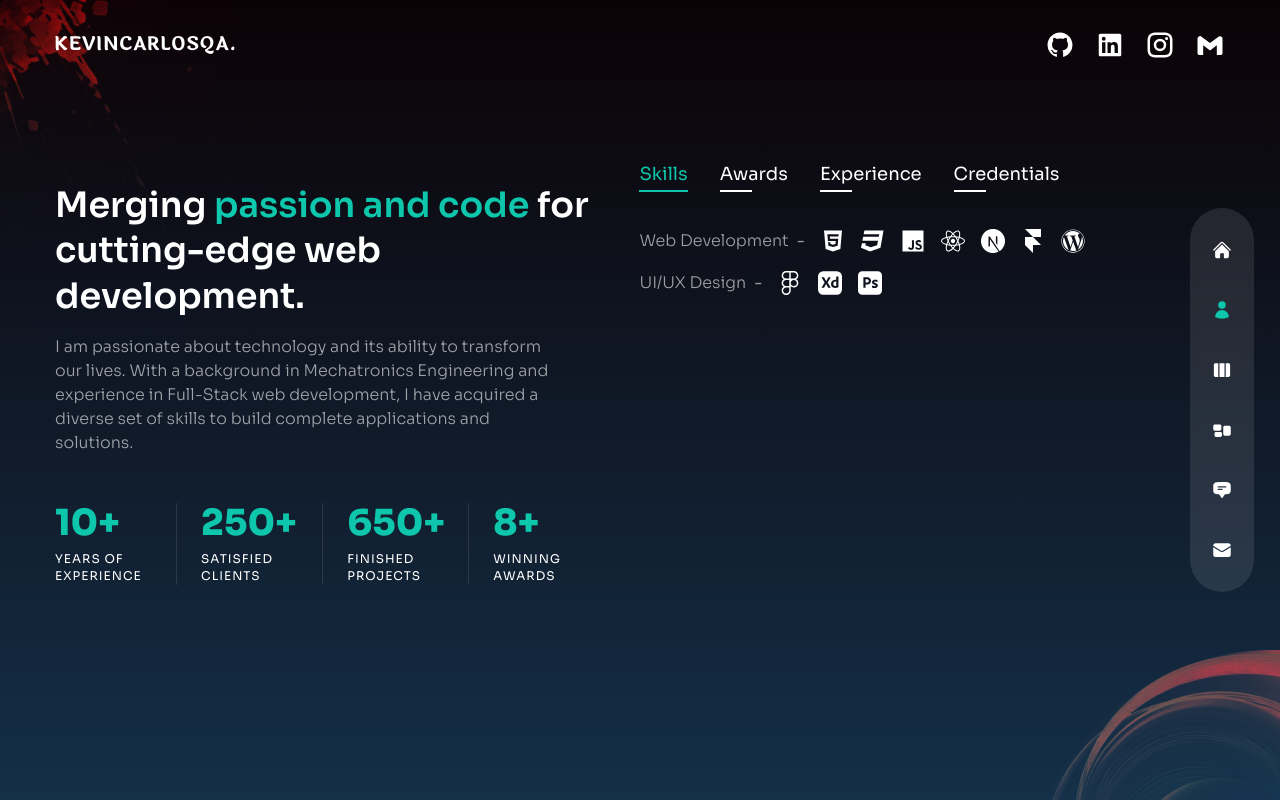
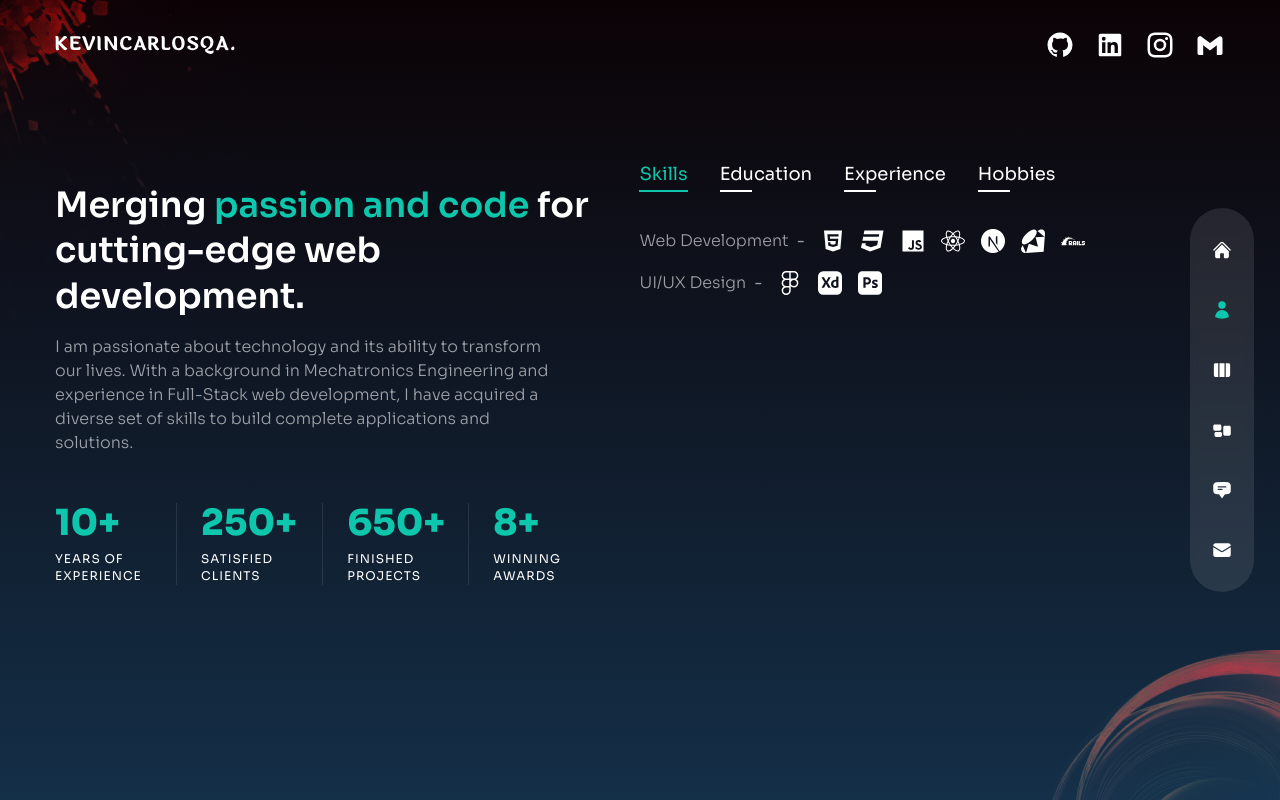
Before and after one commit to Kevincarlosqa/Portfolio, a Next.js app: page /about in a window 1280 px wide. Built offline with nearby package versions, Linux system fonts and the light colour scheme.

Commit message:
change: about info

```diff
--- a/components/Phoenix.jsx
+++ b/components/Phoenix.jsx
@@ -7,7 +7,7 @@ const Phoenix = () => {
   return (
     <Canvas
       // className="mt-20 ml-5"
-      className="overflow-visible z-[999]"
+      className="overflow-visible"
       shadows
       // frameloop="frame"
       camera={{ fov: 45, near: 0.2, far: 200, position: [-60, 0, 0] }}
--- a/components/Scene.jsx
+++ b/components/Scene.jsx
@@ -42,7 +42,7 @@ export function Model(props) {
             <group name="Object_2">
               <group name="RootNode">
                 <group name="Object_4">
-                  <primitive object={nodes._rootJoint} scale={0.05} />
+                  <primitive object={nodes._rootJoint} scale={0.04} />
                   <group name="Object_6" rotation={[-Math.PI / 2, 0, 0]} />
                   <group
                     name="AMesh_Ride_FengHuang_01"
--- a/pages/about/index.js
+++ b/pages/about/index.js
@@ -16,7 +16,9 @@ import {
 import {
   SiAdobephotoshop,
   SiAdobexd,
-  SiFramer,
+  // SiFramer,
+  SiRuby,
+  SiRubyonrails,
   SiNextdotjs,
 } from "react-icons/si";
 
@@ -33,8 +35,8 @@ const aboutData = [
           <FaJs key="js" />,
           <FaReact key="react" />,
           <SiNextdotjs key="nextjs" />,
-          <SiFramer key="framer" />,
-          <FaWordpress key="wordpress" />,
+          <SiRuby key="framer" />,
+          <SiRubyonrails key="wordpress" />,
         ],
       },
       {
@@ -48,7 +50,7 @@ const aboutData = [
     ],
   },
   {
-    title: "awards",
+    title: "Education",
     info: [
       {
         title: "Webby Awards - Honoree",
@@ -78,7 +80,7 @@ const aboutData = [
     ],
   },
   {
-    title: "credentials",
+    title: "Hobbies",
     info: [
       {
         title: "Web Development - ABC University, LA, CA",
```
